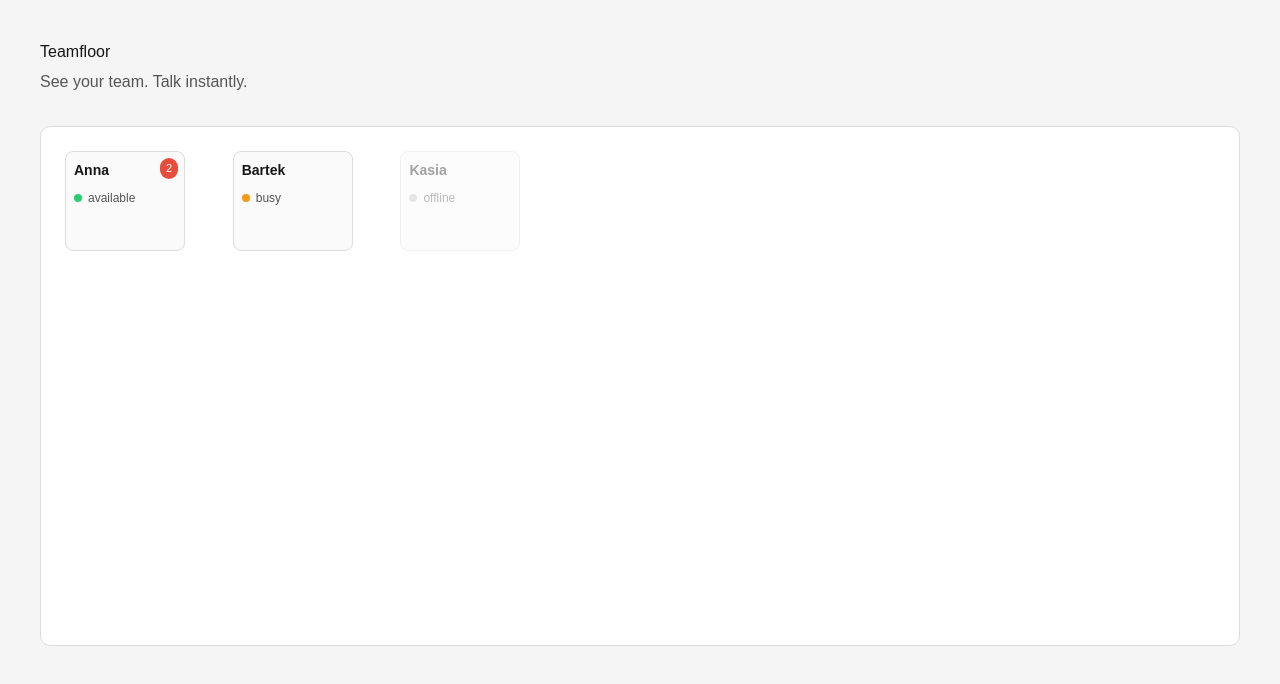
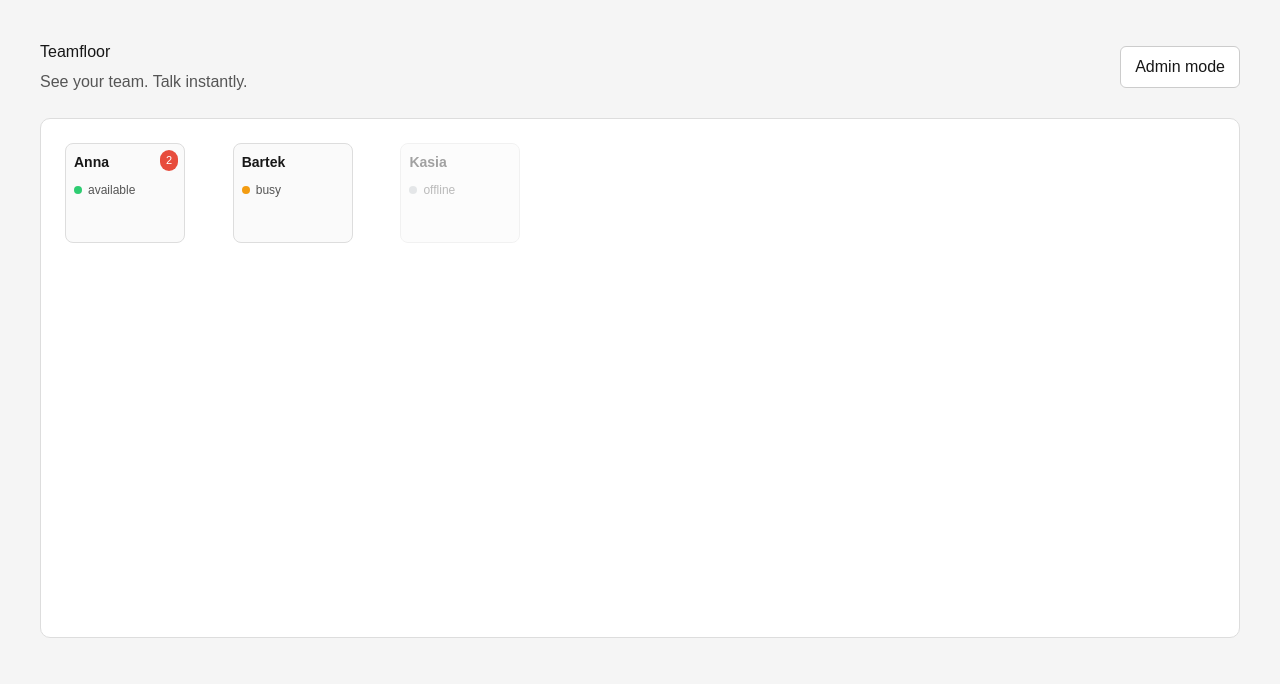
Before and after one commit to pasterakcode/virtual-office, a Next.js app: page / in a window 1280 px wide. Shown: the top 684 px of the page. Built offline with nearby package versions, Linux system fonts and the light colour scheme.

Commit message:
add admin mode toggle

```diff
--- a/app/page.tsx
+++ b/app/page.tsx
@@ -1,7 +1,11 @@
+"use client";
+
 import OfficeCanvas from "../components/OfficeCanvas";
-
+import { useState } from "react";
 
 export default function Home() {
+  const [isAdmin, setIsAdmin] = useState(true);
+
   return (
     <main
       style={{
@@ -12,11 +16,35 @@ export default function Home() {
       }}
     >
       {/* Header */}
-      <header style={{ marginBottom: "32px" }}>
-        <h1 style={{ marginBottom: "6px" }}>Teamfloor</h1>
-        <p style={{ color: "#555" }}>
-          See your team. Talk instantly.
-        </p>
+      <header
+        style={{
+          marginBottom: "24px",
+          display: "flex",
+          justifyContent: "space-between",
+          alignItems: "center",
+        }}
+      >
+        <div>
+          <h1 style={{ marginBottom: "6px" }}>Teamfloor</h1>
+          <p style={{ color: "#555" }}>
+            See your team. Talk instantly.
+          </p>
+        </div>
+
+        {isAdmin && (
+          <button
+            onClick={() => alert("Admin panel coming next")}
+            style={{
+              padding: "8px 14px",
+              borderRadius: "6px",
+              border: "1px solid #ccc",
+              backgroundColor: "#fff",
+              cursor: "pointer",
+            }}
+          >
+            Admin mode
+          </button>
+        )}
       </header>
 
       <OfficeCanvas />
```
